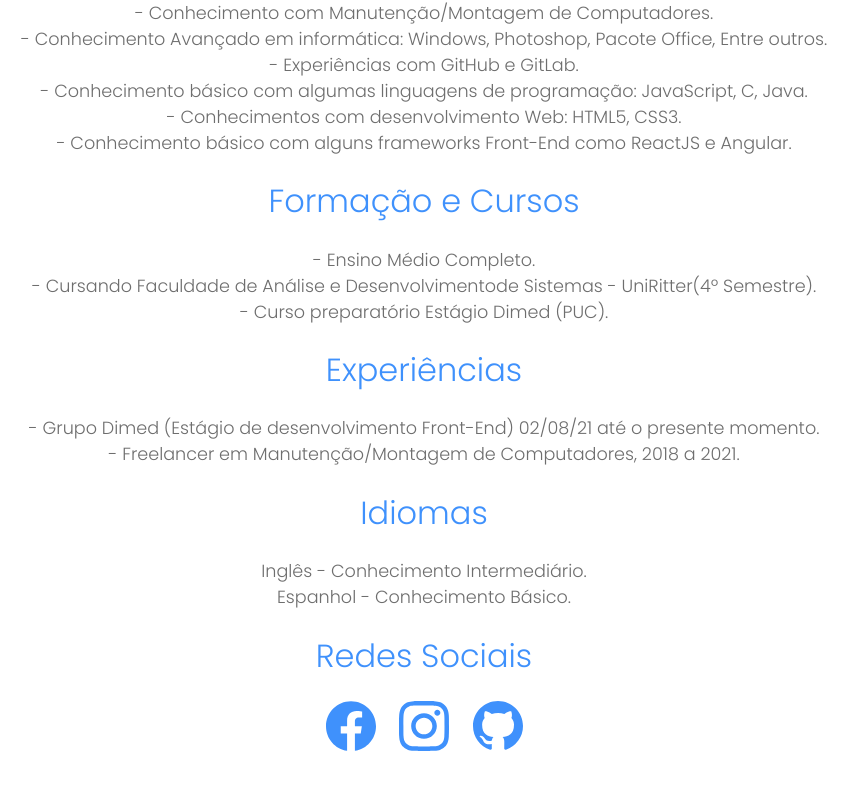
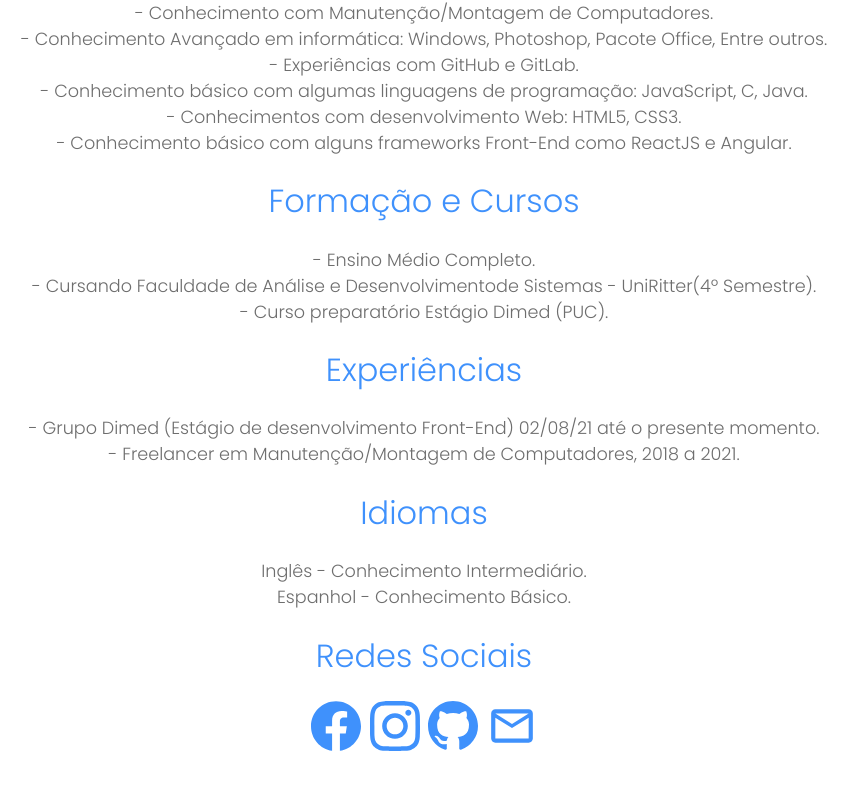
Before and after one commit to NcryScooby/PortfolioReact, a React (Create React App) app: page /about in a window 1280 px wide. Shown: the part 693-1483 px from the top of the page, without its empty margins (216-1070 px from the left). Built offline with nearby package versions, Linux system fonts and the light colour scheme.

Commit message:
Adicionando email nas redes sociais

```diff
--- a/src/views/menu/About.jsx
+++ b/src/views/menu/About.jsx
@@ -1,6 +1,7 @@
 import React from "react";
 import { SiInstagram, SiFacebook } from "react-icons/si";
 import { GoMarkGithub } from "react-icons/go";
+import { MdOutlineEmail } from "react-icons/md";
 
 const About = (props) => (
   <div className="About">
@@ -71,6 +72,11 @@ const About = (props) => (
       <a href="https://github.com/NcryScooby" target="_blank" rel="noreferrer">
         <GoMarkGithub className="icons"/>
       </a>
+      <abbr title="fabricio_c_anelli@hotmail.com">
+        <a href="mailto:fabricio_c_anelli@hotmail.com" target="_blank" rel="noreferrer">
+          <MdOutlineEmail className="icons"/>
+        </a>
+      </abbr>
     </p>
   </div>
 );
```
